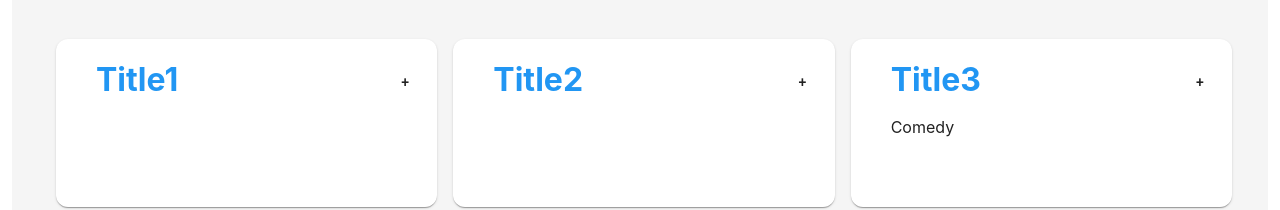
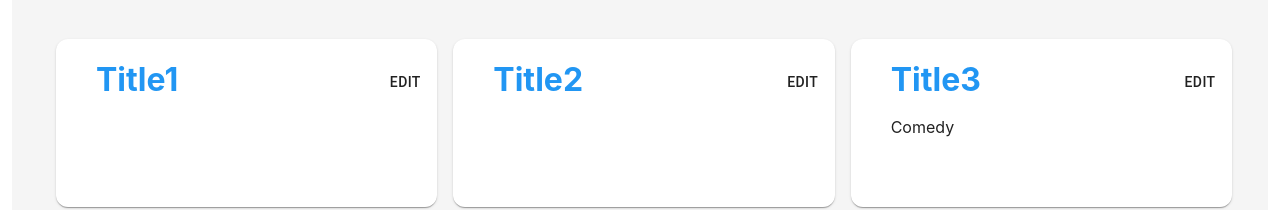
Before and after one commit to herorshi/story-bow-UI, a React (Create React App) app: page / in a window 1280 px wide. Shown: the part 231-441 px from the top of the page. Built offline with nearby package versions, Linux system fonts and the light colour scheme.

Commit message:
change word + to edit

```diff
--- a/src/component/PaperCard.js
+++ b/src/component/PaperCard.js
@@ -27,7 +27,7 @@ export default function Board(props) {
         </h1>
         <h1>
           {/* EditButton */}
-          <Button>+</Button>
+          <Button>edit</Button>
           {/* AdvanceButton */}
           {props.AdvanceFunction && (
             <Button onClick={() => props.AdvanceFunction()}>
```
